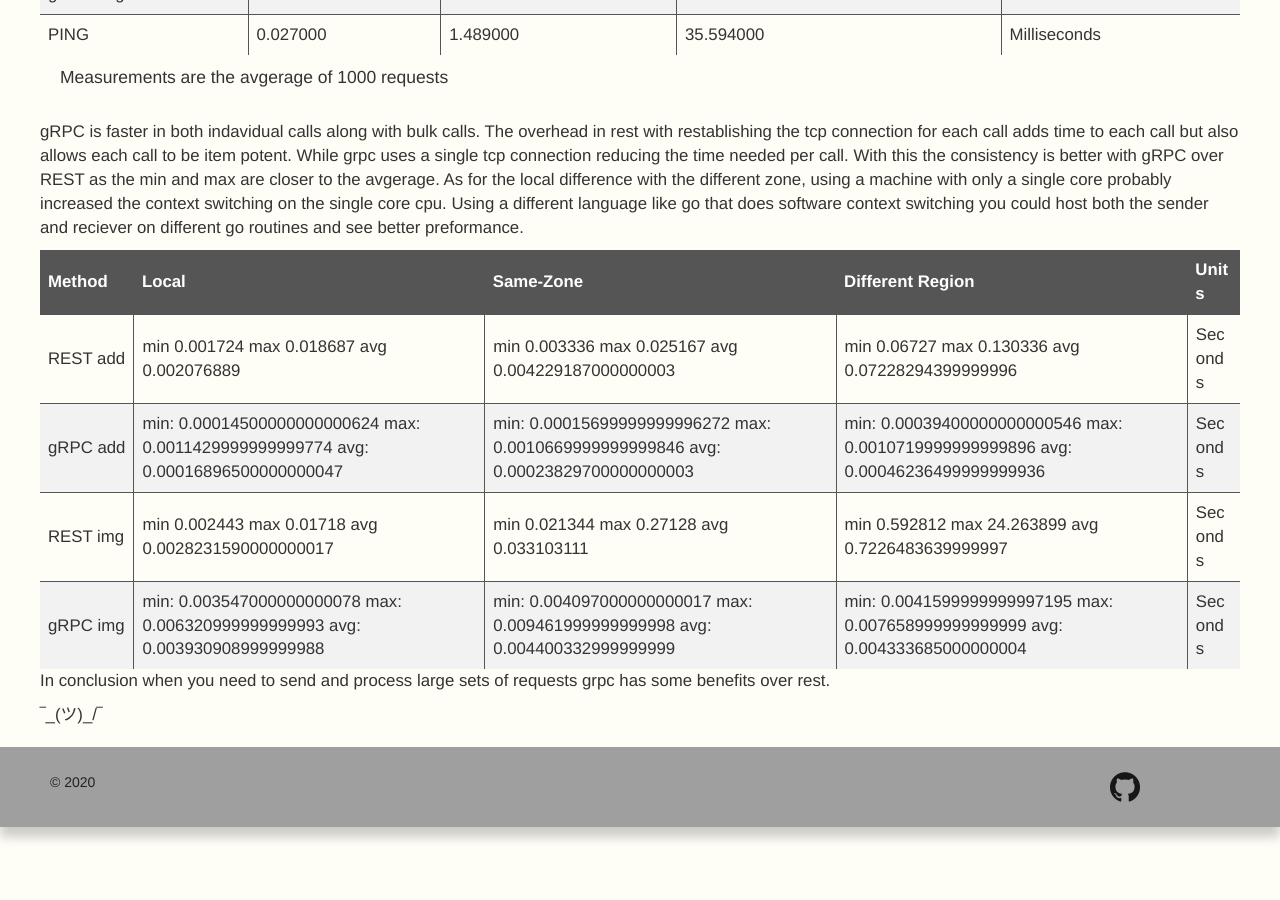
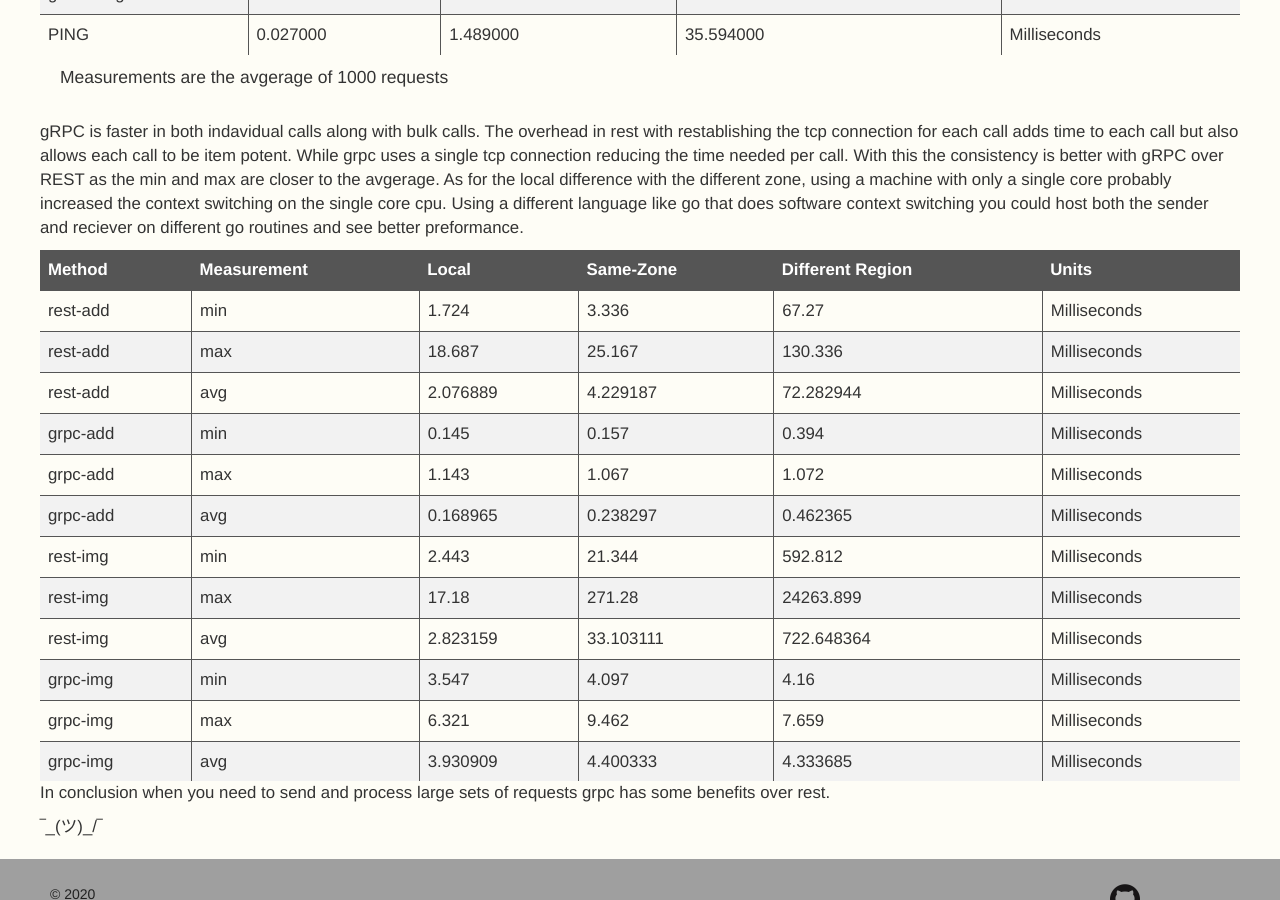
Before and after one commit to GerhardOfRivia/GerhardOfRivia.github.io, a Jekyll site: the page built from _posts/2020-01-16-Rest-vs-gRPC.md, in a window 1280 px wide and 900 px high, scrolled down 978 px. Built offline with Jekyll 4.4.1, drawn with Linux system fonts in a browser that asks for light colours; nearby versions of some CDN libraries.

Commit message:
Update 2020-01-16-Rest-vs-gRPC.md

```diff
--- a/_posts/2020-01-16-Rest-vs-gRPC.md
+++ b/_posts/2020-01-16-Rest-vs-gRPC.md
@@ -25,12 +25,20 @@ I wanted to also test different regions as the more data you send the more the l
 
 gRPC is faster in both indavidual calls along with bulk calls. The overhead in rest with restablishing the tcp connection for each call adds time to each call but also allows each call to be item potent. While grpc uses a single tcp connection reducing the time needed per call. With this the consistency is better with gRPC over REST as the min and max are closer to the avgerage. As for the local difference with the different zone, using a machine with only a single core probably increased the context switching on the single core cpu. Using a different language like go that does software context switching you could host both the sender and reciever on different go routines and see better preformance.
 
-| Method | Local | Same-Zone | Different Region | Units |
+| Method | Measurement | Local | Same-Zone | Different Region | Units |
 |--- |--- |--- |--- |--- |
-|   REST add| min 0.001724 max 0.018687 avg 0.002076889 | min 0.003336 max 0.025167 avg 0.004229187000000003 |  min 0.06727 max 0.130336 avg 0.07228294399999996| Seconds |
-|   gRPC add| min: 0.00014500000000000624 max: 0.0011429999999999774 avg: 0.00016896500000000047 | min: 0.00015699999999996272 max: 0.0010669999999999846 avg: 0.00023829700000000003 | min: 0.00039400000000000546 max: 0.0010719999999999896 avg: 0.00046236499999999936 | Seconds |
-|   REST img| min 0.002443 max 0.01718 avg 0.0028231590000000017 | min 0.021344 max 0.27128 avg 0.033103111 | min 0.592812 max 24.263899 avg 0.7226483639999997 | Seconds |
-|   gRPC img| min: 0.003547000000000078 max: 0.006320999999999993 avg: 0.003930908999999988 | min: 0.004097000000000017 max: 0.009461999999999998 avg: 0.004400332999999999 | min: 0.0041599999999997195 max: 0.007658999999999999 avg: 0.004333685000000004 | Seconds |
+|   rest-add | min | 1.724 | 3.336 | 67.27 | Milliseconds |
+|   rest-add | max | 18.687 | 25.167 | 130.336 | Milliseconds |
+|   rest-add | avg | 2.076889 | 4.229187 |  72.282944 | Milliseconds |
+|   grpc-add | min | 0.145 | 0.157 | 0.394 | Milliseconds |
+|   grpc-add | max | 1.143 | 1.067 | 1.072 | Milliseconds |
+|   grpc-add | avg | 0.168965 | 0.238297 | 0.462365 | Milliseconds |
+|   rest-img | min | 2.443 | 21.344 | 592.812 | Milliseconds |
+|   rest-img | max | 17.18 | 271.28 | 24263.899 | Milliseconds |
+|   rest-img | avg | 2.823159 | 33.103111 | 722.648364 | Milliseconds |
+|   grpc-img | min | 3.547 | 4.097 | 4.16 | Milliseconds |
+|   grpc-img | max | 6.321 | 9.462 | 7.659 | Milliseconds |
+|   grpc-img | avg | 3.930909 | 4.400333 | 4.333685 | Milliseconds |
 
 In conclusion when you need to send and process large sets of requests grpc has some benefits over rest.
 
```
